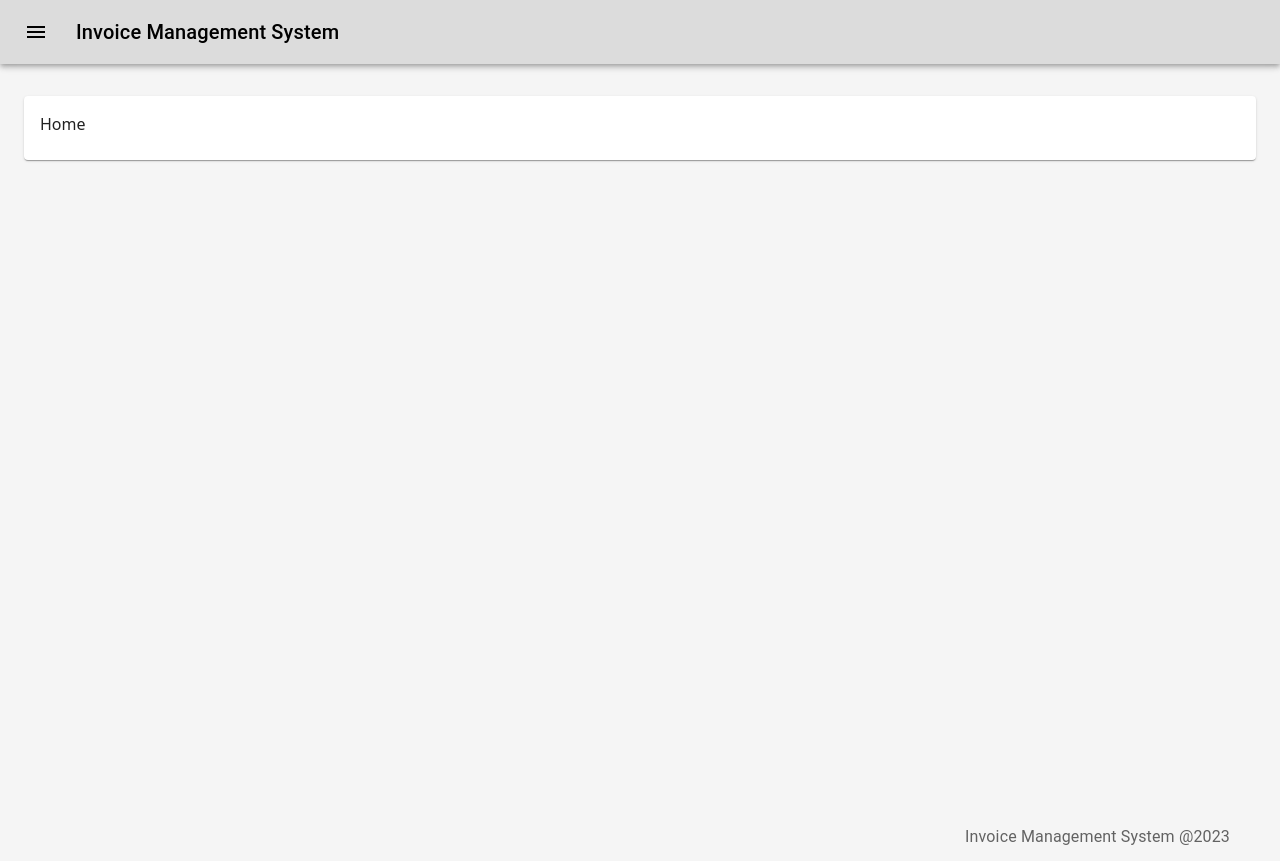
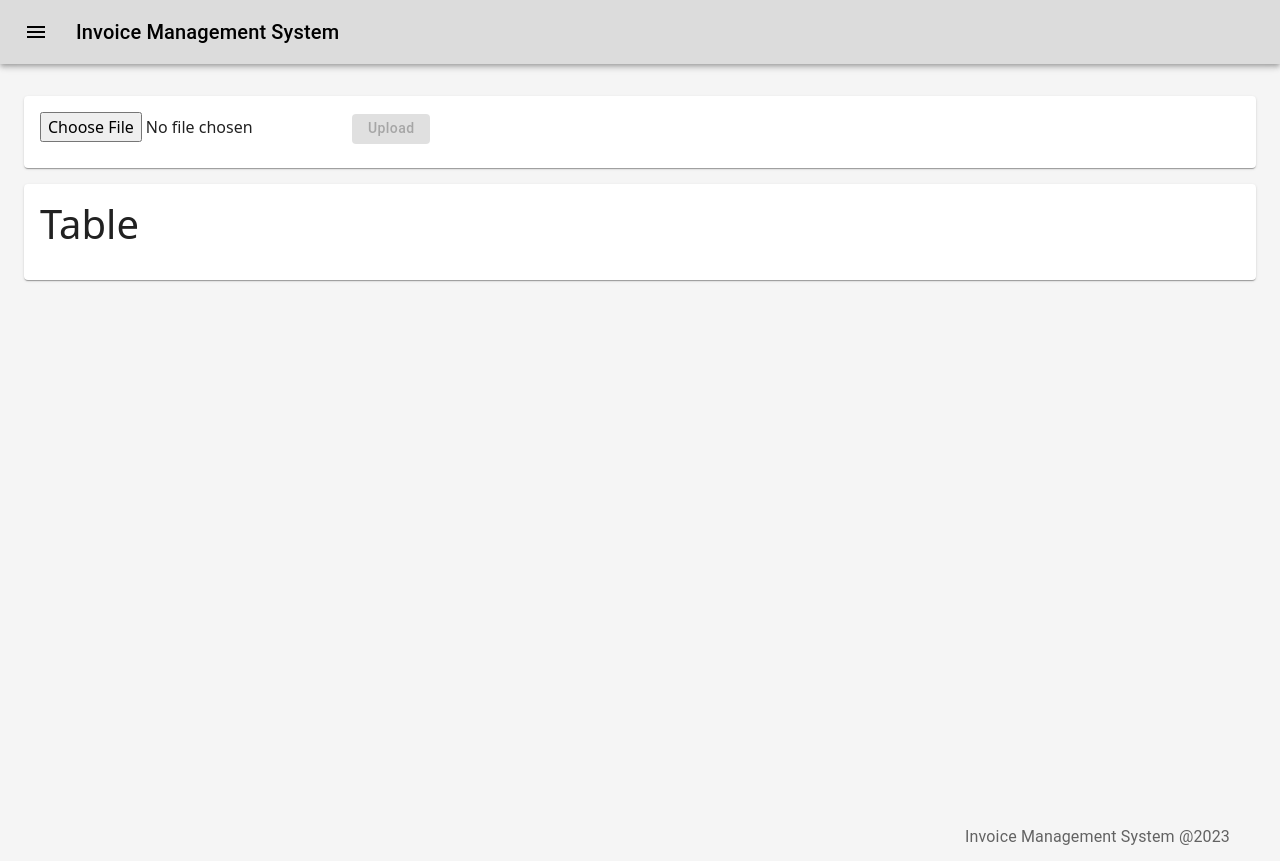
Before and after one commit to ChesterECQ/invoice-management-system-FE, a React (Create React App) app: page / in a window 1280 px wide. Built offline with nearby package versions, Linux system fonts and the light colour scheme.

Commit message:
FileUpload Component
- Added file interface to define properties of a file
- Added Button component to be use across project
- Added Axios to send and get from BE
- Added services to control the upload of files & retrieve information

```diff
--- a/package.json
+++ b/package.json
@@ -16,6 +16,7 @@
     "@types/node": "^16.18.12",
     "@types/react": "^18.0.28",
     "@types/react-dom": "^18.0.11",
+    "axios": "^1.3.3",
     "bootstrap": "^5.2.3",
     "react": "^18.2.0",
     "react-bootstrap": "^2.7.2",
--- /dev/null
+++ b/src/api/APIUtils.tsx
@@ -0,0 +1,8 @@
+import axios from 'axios';
+
+export default axios.create({
+    baseURL: "http://localhost:8080",
+    headers: {
+      "Content-type": "application/json",
+    },
+  });
--- /dev/null
+++ b/src/components/FileUpload.tsx
@@ -0,0 +1,91 @@
+import React from 'react';
+import Button from './common/Button';
+import { LinearProgress } from '@mui/material';
+import { styled } from '@mui/system';
+
+import FileUploadService from '../service/FileUploadService';
+
+// styling for progress bar
+const StyledLinearProgress = styled(LinearProgress)({
+  width: '100%',
+  height: 10,
+  borderRadius: 5,
+  marginTop: 10,
+});
+
+const FileUpload: React.FC = () => {
+  // to hold files
+  const [currentFile, setCurrentFile] = React.useState<File>();
+  // to hold the progress bar
+  const [progress, setProgress] = React.useState(0);
+  // to hold the success / fail message
+  const [message, setMessage] = React.useState<string>('');
+
+  // Function to handle file select
+  const handleSelectFile = (event: React.ChangeEvent<HTMLInputElement>) => {
+    if (event.target.files) {
+      setCurrentFile(event.target.files[0]);
+      setProgress(0);
+    }
+  };
+
+  const handleUploadFile = () => {
+    console.log('entering this button');
+    setProgress(0);
+    if (!currentFile) return;
+
+    FileUploadService.upload(currentFile, (event: any) => {
+      setProgress(Math.round((100 * event.loaded) / event.total));
+    })
+      .then((response) => {
+        setMessage(response.data.message);
+      })
+      .catch((err) => {
+        setProgress(0);
+
+        if (err.response && err.response.data && err.response.data.message) {
+          setMessage(err.response.data.message);
+        } else {
+          setMessage('Could not upload the File!');
+        }
+
+        setCurrentFile(undefined);
+      });
+  };
+
+  return (
+    <>
+      {/* input to select file */}
+      <label htmlFor='Select File'>
+        <input type='file' onChange={handleSelectFile} />
+      </label>
+
+      {/* Button to upload file */}
+      <Button
+        disabled={!currentFile}
+        onClick={handleUploadFile}
+        variant='contained'
+        bgcolor='primary'
+      >
+        Upload
+      </Button>
+
+      {/* Progress Bar */}
+      {currentFile && (
+        <div>
+          <StyledLinearProgress variant='determinate' value={progress} />
+          {progress} %
+        </div>
+      )}
+
+      {/* Message to show that file uplaod is successful or not */}
+      {message && (
+        <div className='alert alert-secondary mt-3' role='alert'>
+          {message}
+        </div>
+      )}
+    </>
+  );
+};
+
+export default FileUpload;
--- /dev/null
+++ b/src/components/common/Button.tsx
@@ -0,0 +1,32 @@
+import React from 'react';
+import Button, { ButtonProps } from '@mui/material/Button';
+import { styled } from '@mui/material/styles';
+
+interface StyledButtonProps extends ButtonProps {
+  bgcolor: string;
+}
+
+const StyledButton = styled(Button)<StyledButtonProps>(({ theme, bgcolor }) => ({
+  textTransform: 'none',
+  whiteSpace: 'nowrap',
+  height: 30,
+  backgroundColor: bgcolor,
+  '&:hover': {
+    backgroundColor: theme.palette.secondary.main,
+  },
+}));
+
+interface Props extends StyledButtonProps {
+  onClick: () => void;
+  children: React.ReactNode;
+}
+
+const CustomButton = ({ onClick, children, bgcolor, ...rest }: Props) => {
+  return (
+    <StyledButton onClick={onClick} bgcolor={bgcolor} {...rest}>
+      {children}
+    </StyledButton>
+  );
+};
+
+export default CustomButton;
--- a/src/components/layout/Navbar.tsx
+++ b/src/components/layout/Navbar.tsx
@@ -3,7 +3,6 @@ import AppBar from '@mui/material/AppBar';
 import Box from '@mui/material/Box';
 import Toolbar from '@mui/material/Toolbar';
 import Typography from '@mui/material/Typography';
-import Button from '@mui/material/Button';
 import IconButton from '@mui/material/IconButton';
 import MenuIcon from '@mui/icons-material/Menu';
 
--- /dev/null
+++ b/src/interface/File.tsx
@@ -0,0 +1,4 @@
+export default interface inputFile{
+    url: string,
+    name: string
+}
--- a/src/pages/Home.tsx
+++ b/src/pages/Home.tsx
@@ -1,8 +1,20 @@
 import React from 'react';
 import Card from '../components/common/Card';
+import FileUpload from '../components/FileUpload';
 
 const Home = () => {
-  return <Card>Home</Card>;
+  return (
+    <>
+      {/* File upload Component */}
+      <Card>
+        <FileUpload />
+      </Card>
+      {/* Table Component */}
+      <Card>
+        <h1>Table</h1>
+      </Card>
+    </>
+  );
 };
 
 export default Home;
--- /dev/null
+++ b/src/service/FileUploadService.tsx
@@ -0,0 +1,21 @@
+import http from '../api/APIUtils';
+
+// upload file to Backend
+const upload = (file: File, onUploadProgress: any): Promise<any> => {
+    let formData = new FormData();
+
+    formData.append("file", file);
+
+    return http.post("/upload", formData, {
+      headers: {
+        "Content-Type": "multipart/form-data",
+      },
+      onUploadProgress,
+    });
+  };
+
+  const FileUploadService = {
+    upload,
+  };
+
+  export default FileUploadService;
```
Also changed, not shown: 1 other file (tests, documents, lock files or other folders).
